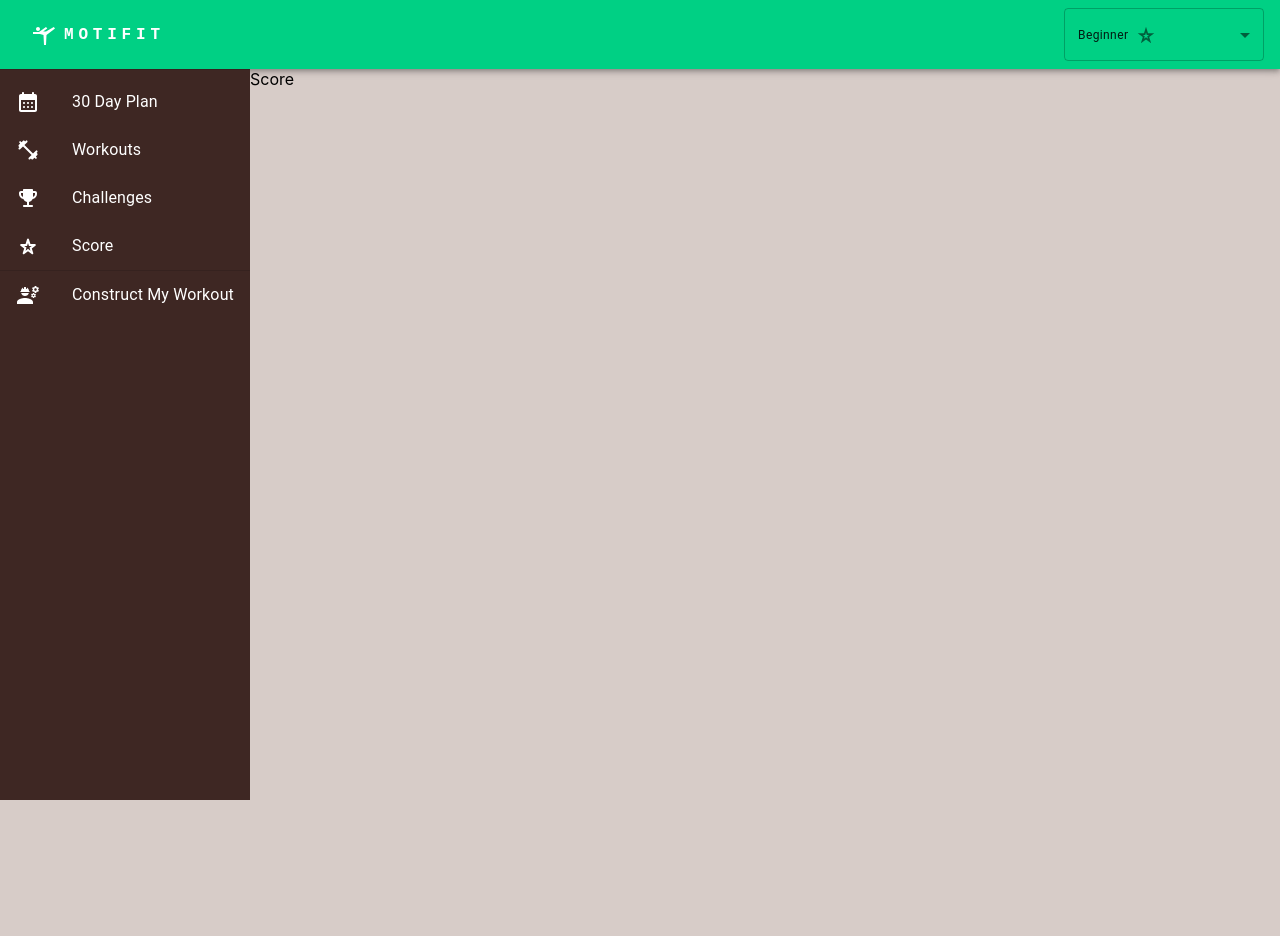
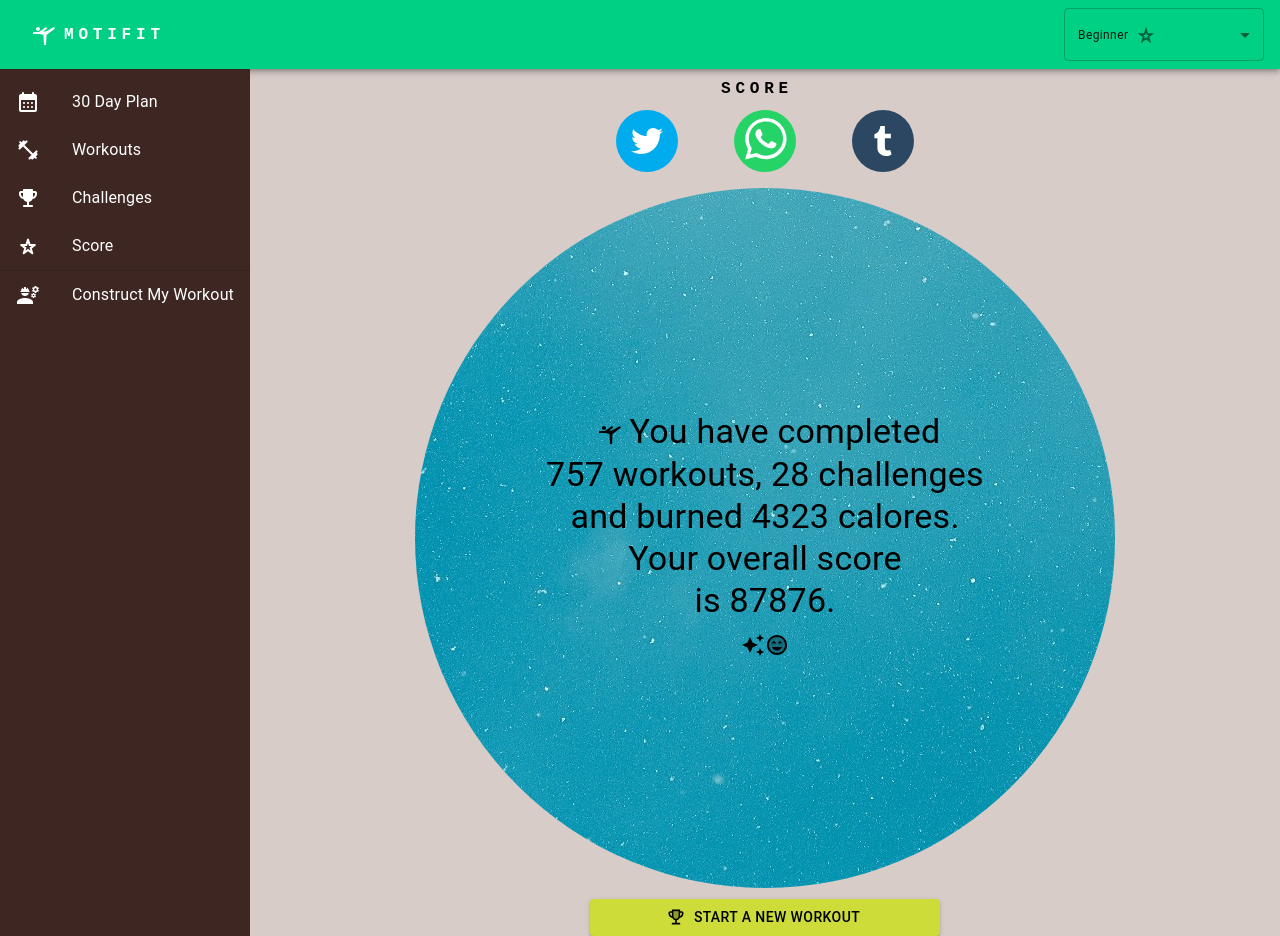
Before and after one commit to elentingas77/motifit, a React (Create React App) app: page /score in a window 1280 px wide. Before the commit the page ends 800 px from the top, so only its background shows below. Built offline with nearby package versions, Linux system fonts and the light colour scheme; no server answers; what i18next-xhr-backend would draw is missing.

Commit message:
Motifit - Feedback

```diff
--- a/package.json
+++ b/package.json
@@ -30,6 +30,7 @@
     "react-redux": "^7.2.0",
     "react-router-dom": "^5.2.0",
     "react-scripts": "3.4.1",
+    "react-share": "^4.4.0",
     "redux": "^4.0.5",
     "redux-thunk": "^2.3.0",
     "styled-components": "^5.1.0",
--- a/src/Components/Score/index.tsx
+++ b/src/Components/Score/index.tsx
@@ -2,14 +2,70 @@
 import styled from 'styled-components'
 import { connect } from 'react-redux'
 import { useHistory } from "react-router-dom"
-
+import MotifitTitle from 'Components/reusable/MotifitTitle'
+import ScoreBG from '../../assets/images/scoreBG.jpg'
+import { Button, IconButton, Typography } from '@mui/material'
+import AutoAwesomeIcon from '@mui/icons-material/AutoAwesome';
+import SportsGymnasticsIcon from '@mui/icons-material/SportsGymnastics';
+import SentimentVerySatisfiedTwoToneIcon from '@mui/icons-material/SentimentVerySatisfiedTwoTone';
+import EmojiEventsTwoToneIcon from '@mui/icons-material/EmojiEventsTwoTone';
+import {
+  TumblrShareButton,
+  TumblrIcon,
+  TwitterShareButton,
+  TwitterIcon,
+  WhatsappShareButton,
+  WhatsappIcon,
+} from "react-share";
 
 const Score: React.FunctionComponent<{}> = ({ }) => {
   let history = useHistory();
 
+  const shareText = 'I am making great progress and becoming healthier with Motifit.'
+
   return (
     <Styles>
-      Score
+      <MotifitTitle>Score</MotifitTitle>
+
+      <div style={{ marginLeft: 'auto', marginRight: 'auto', width: 300, display: 'flex', justifyContent: 'space-between' }}>
+        <TwitterShareButton url="motifit.com" title={shareText} ><TwitterIcon round={true} /></TwitterShareButton>
+        <WhatsappShareButton url="motifit.com" title={shareText} ><WhatsappIcon round={true} /></WhatsappShareButton>
+        <TumblrShareButton url="motifit.com" caption={shareText} ><TumblrIcon round={true} /></TumblrShareButton>
+      </div>
+
+      <div
+        style={{ width: 700, height: 700,  backgroundImage: `url(${ScoreBG})`, borderRadius: '50%',
+        marginTop: 11, marginBottom: 11, marginLeft: 'auto', marginRight: 'auto', display: "flex", justifyContent: 'center', alignItems: 'center'  }}
+      >
+
+        <Typography sx={{ textAlign: 'center' }} variant="h4">
+
+          <IconButton sx={{ color: 'black' }} >
+              <SportsGymnasticsIcon />
+          </IconButton>
+
+          {`You have completed`}
+          <br />
+          {`757 workouts, 28 challenges`}
+          <br />
+          {`and burned 4323 calores.`}
+          <br />
+          {`Your overall score`}
+          <br />
+          {`is 87876.`}
+          <br />
+
+          <IconButton sx={{ color: 'black' }} >
+              <AutoAwesomeIcon />
+              <SentimentVerySatisfiedTwoToneIcon />
+          </IconButton>
+        </Typography>
+      </div>
+
+      <Button onClick={() => history.push('/workouts')}
+        sx={{ bgcolor: '#cddc39', color: 'black', width: '350px', marginLeft: 'auto', marginRight: 'auto'}} startIcon={<EmojiEventsTwoToneIcon />} variant="contained">
+          Start a new workout</Button>
+
     </Styles>
   )
 }
```
Also changed, not shown: src/assets/images/scoreBG.jpg (added), 1 other file (tests, documents, lock files or other folders).
